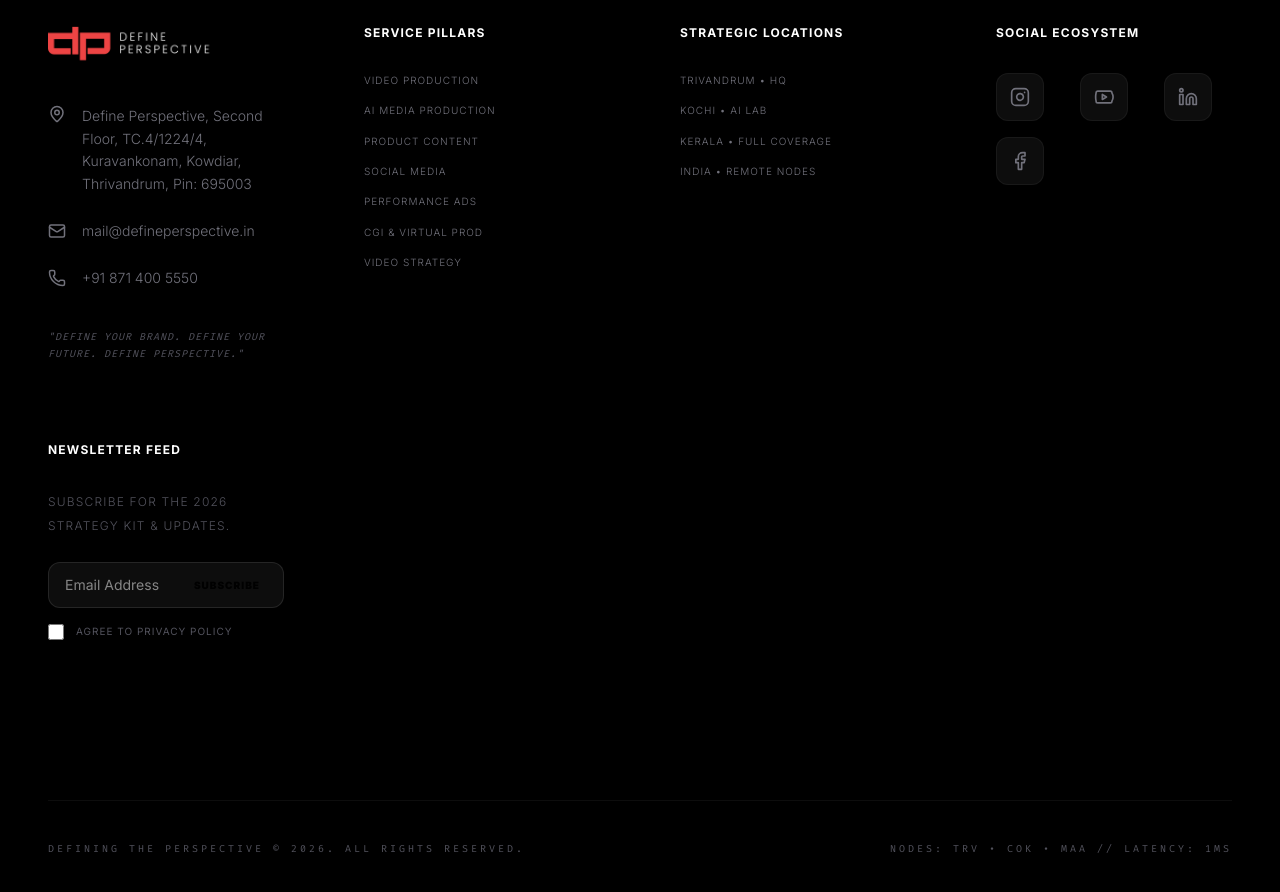
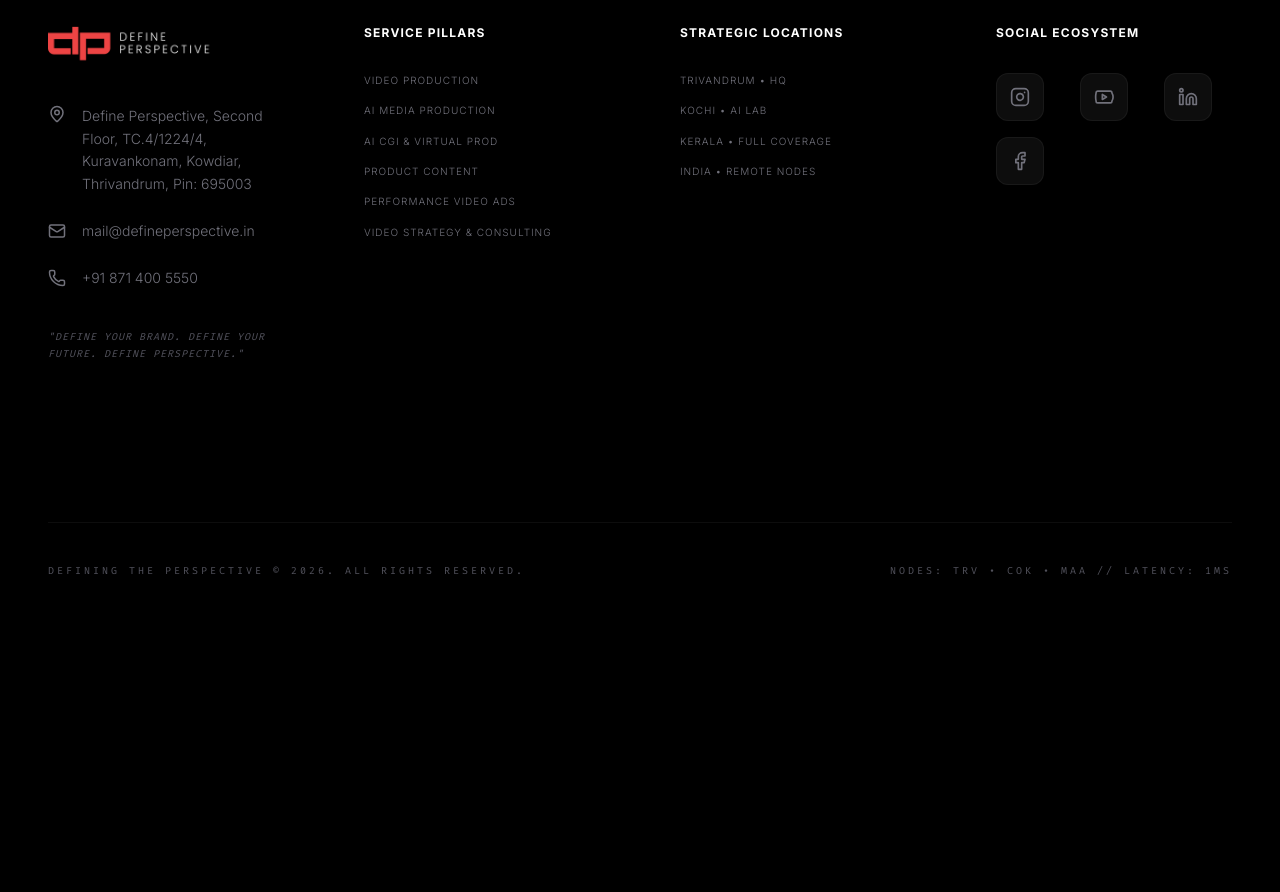
Before and after one commit to arundevvstack/defineperspective, a Next.js app: page /lab in a window 1280 px wide. Shown: the part 1860-2752 px from the top of the page. After the commit the page ends 2566 px from the top, so only its background shows below. Built offline with nearby package versions, Linux system fonts and the light colour scheme.

Commit message:
style: removed newsletter block and synchronized footer with 6-pillar service architecture

```diff
--- a/src/components/glass-footer.tsx
+++ b/src/components/glass-footer.tsx
@@ -2,7 +2,7 @@
 
 import Image from "next/image";
 import {
-  MapPin, Mail, Phone, Send
+  MapPin, Mail, Phone
 } from "lucide-react";
 
 const Instagram = ({ size = 20 }) => (
@@ -65,11 +65,10 @@ export default function GlassFooter() {
              <ul className="flex flex-col gap-4 text-sm text-zinc-500 font-light">
                 <li onClick={() => window.location.href = '/services/video-production'} className="hover:text-cyan-400 cursor-pointer transition uppercase tracking-widest text-[10px]">Video Production</li>
                 <li onClick={() => window.location.href = '/services/ai-media-production'} className="hover:text-cyan-400 cursor-pointer transition uppercase tracking-widest text-[10px]">AI Media Production</li>
+                <li onClick={() => window.location.href = '/services/cgi-virtual-production'} className="hover:text-cyan-400 cursor-pointer transition uppercase tracking-widest text-[10px]">AI CGI & Virtual Prod</li>
                 <li onClick={() => window.location.href = '/services/product-content'} className="hover:text-cyan-400 cursor-pointer transition uppercase tracking-widest text-[10px]">Product Content</li>
-                <li onClick={() => window.location.href = '/services/social-media'} className="hover:text-cyan-400 cursor-pointer transition uppercase tracking-widest text-[10px]">Social Media</li>
-                <li onClick={() => window.location.href = '/services/performance-marketing'} className="hover:text-cyan-400 cursor-pointer transition uppercase tracking-widest text-[10px]">Performance Ads</li>
-                <li onClick={() => window.location.href = '/services/cgi-virtual-production'} className="hover:text-cyan-400 cursor-pointer transition uppercase tracking-widest text-[10px]">CGI & Virtual Prod</li>
-                <li onClick={() => window.location.href = '/services/video-strategy'} className="hover:text-cyan-400 cursor-pointer transition uppercase tracking-widest text-[10px]">Video Strategy</li>
+                <li onClick={() => window.location.href = '/services/performance-marketing'} className="hover:text-cyan-400 cursor-pointer transition uppercase tracking-widest text-[10px]">Performance Video Ads</li>
+                <li onClick={() => window.location.href = '/services/video-strategy'} className="hover:text-cyan-400 cursor-pointer transition uppercase tracking-widest text-[10px]">Video Strategy & Consulting</li>
              </ul>
           </div>
 
@@ -121,24 +120,6 @@ export default function GlassFooter() {
              </div>
           </div>
 
-          <div className="lg:col-span-1">
-             <h4 className="text-xs font-bold text-white uppercase tracking-widest mb-8">Newsletter Feed</h4>
-             <p className="text-xs text-zinc-600 font-light mb-6 uppercase tracking-widest leading-loose">Subscribe for the 2026 Strategy Kit & Updates.</p>
-             <div className="space-y-4">
-                <div className="relative">
-                   <input
-                     type="email"
-                     placeholder="Email Address"
-                     className="w-full bg-white/5 border border-white/10 rounded-xl px-4 py-3 text-sm focus:outline-none focus:border-cyan-400/50 transition-all"
-                   />
-                   <button className="absolute right-2 top-2 h-8 px-4 rounded-lg bg-cyan-400 text-black text-[10px] font-black uppercase tracking-widest">Subscribe</button>
-                </div>
-                <label className="flex items-center gap-3 cursor-pointer group">
-                   <input type="checkbox" className="h-4 w-4 rounded border-white/10 bg-white/5 text-cyan-400 focus:ring-0 focus:ring-offset-0" />
-                   <span className="text-[10px] text-zinc-600 uppercase tracking-widest group-hover:text-zinc-400 transition">Agree to Privacy Policy</span>
-                </label>
-             </div>
-          </div>
         </div>
 
         <div className="mt-40 flex flex-col md:flex-row items-center justify-between border-t border-white/5 pt-10 text-[10px] font-mono text-zinc-600 tracking-[0.3em] uppercase">
```
